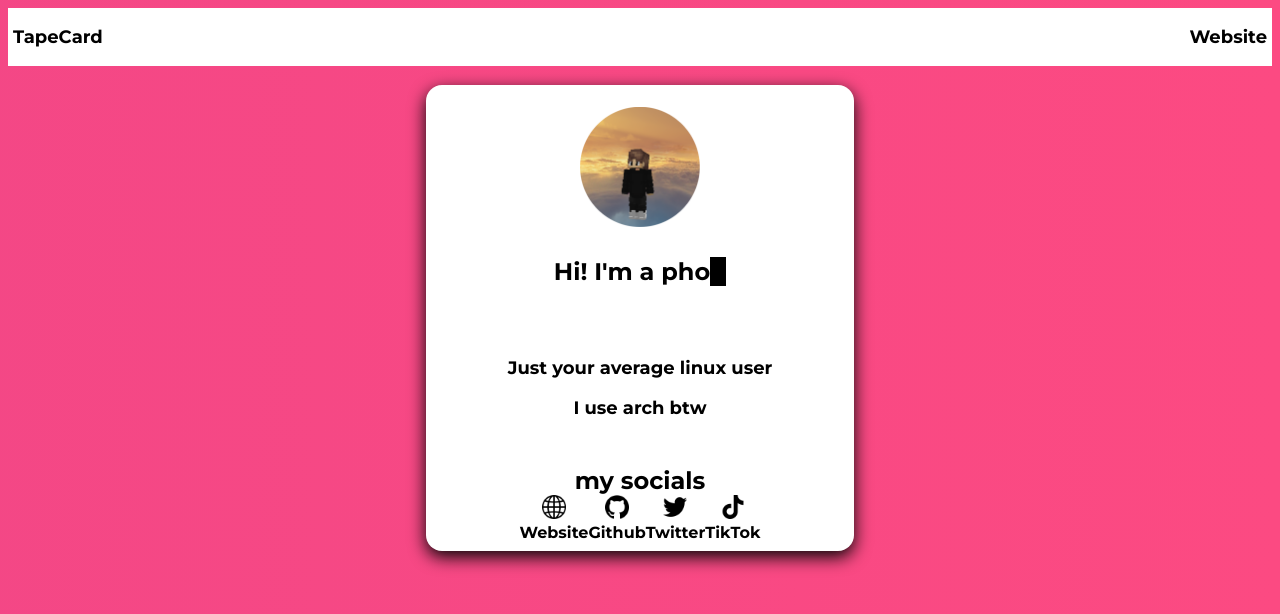
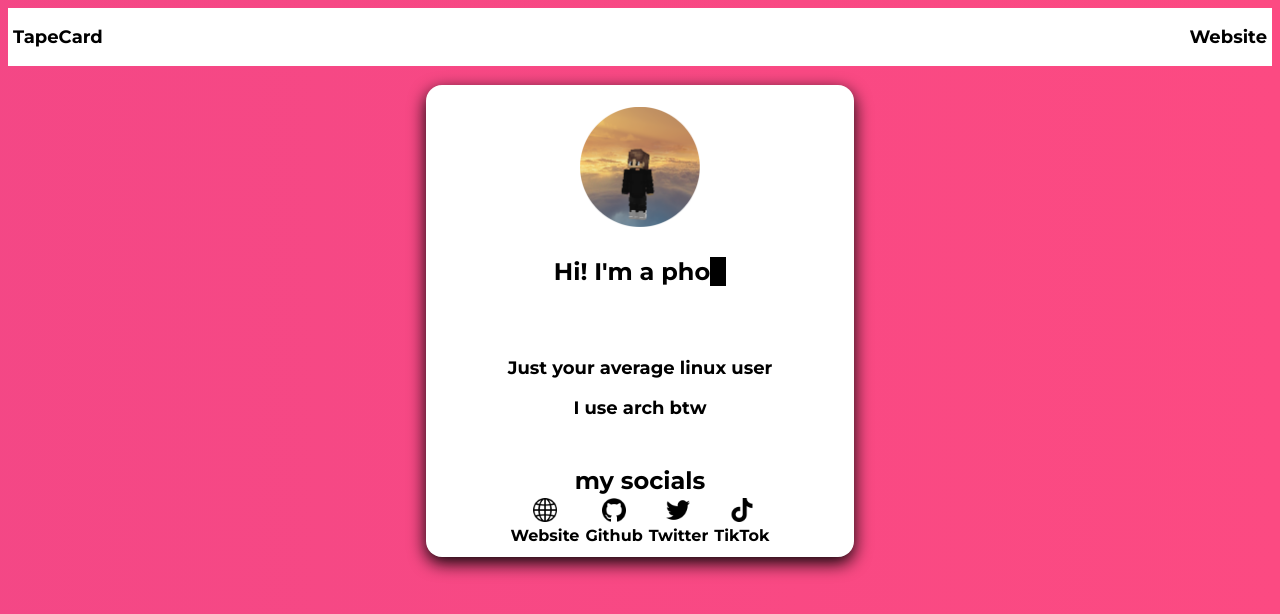
Before and after one commit to ertyplax/TapeCard, a plain HTML site: page index.html in a window 1280 px wide. Drawn offline with Linux system fonts and the light colour scheme.

Commit message:
forgot to add padding to the icons
i wannacry.exe

```diff
--- a/index.html
+++ b/index.html
@@ -37,25 +37,25 @@
         my socials
         <div class="socials" style="font-size: medium;">
             <br>
-            <a class="cagotto" href="https://ertyplax.github.io" target="_blank">
+            <a class="cagotto icon" href="https://ertyplax.github.io" target="_blank">
                 <div class="smerdo">
                     <img src="Images/world-wide-web.png" style="width: 1.5em">
                     <span class="caption">Website</span>
                 </div>
             </a>
-            <a class="cagotto" href="https://github.com/ertyplax" target="_blank">
+            <a class="cagotto icon" href="https://github.com/ertyplax" target="_blank">
                <div class="smerdo">
                     <img src="Images/github.png" style="width: 1.5em">
                     <span class="caption">Github</span>
                 </div>
             </a>
-            <a class="cagotto" href="https://twitter.com/ertyowo" target="_blank">
+            <a class="cagotto icon" href="https://twitter.com/ertyowo" target="_blank">
                 <div class="smerdo">
                     <img src="Images/twitter.png" style="width: 1.5em">
                     <span class="caption">Twitter</span>
                 </div>
             </a>
-            <a class="cagotto" href="https://tiktok.com/@ertyplax_official">
+            <a class="cagotto icon" href="https://tiktok.com/@ertyplax_official">
                 <div class="smerdo">
                     <img src="Images/tik-tok.png" style="width: 1.5em">
                     <span class="caption">TikTok</span>
--- a/style.css
+++ b/style.css
@@ -36,6 +36,10 @@ body {
   display: flex;
   flex-wrap: wrap;
   justify-content: space-around;
+}
+
+.icon {
+  padding: 3px;
 }
 
 .box {
```
